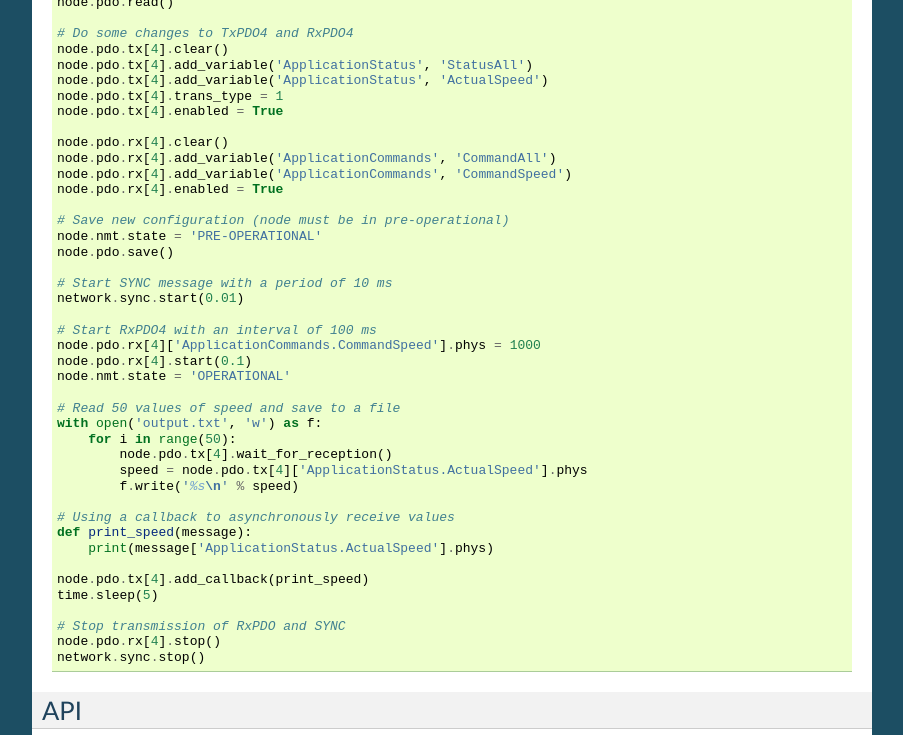
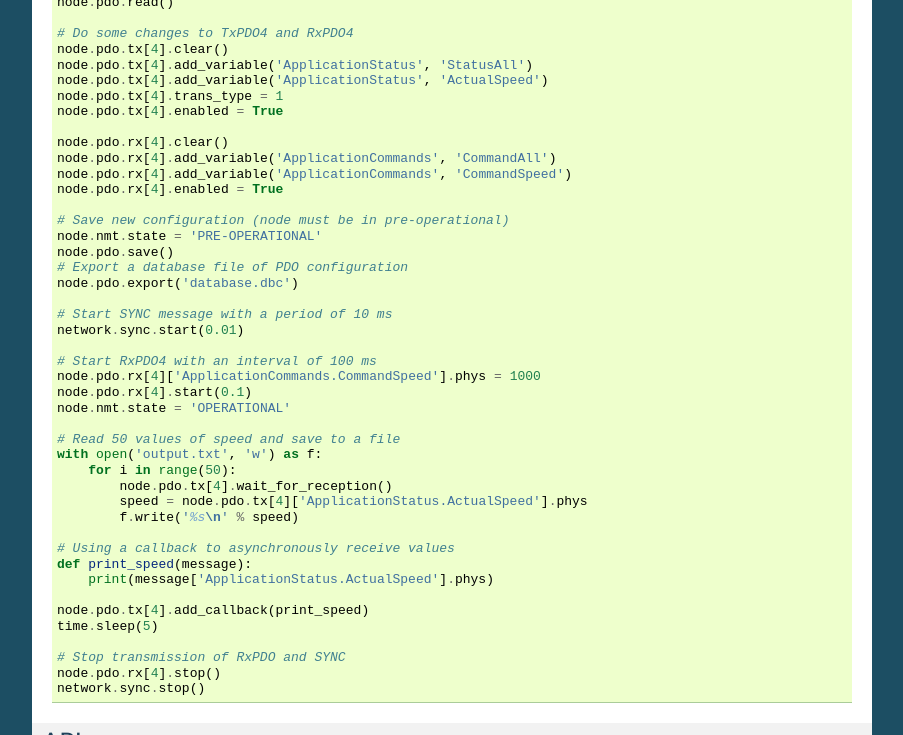
Before and after one commit to christiansandberg/canopen, a Sphinx documentation site: the page built from doc/pdo.rst, in a window 1280 px wide and 900 px high, scrolled down 613 px, cut to the strip 0-735 px from the top of the window. Shown: the whole strip, without its empty margins (198-1101 px from the left). Built offline with Sphinx 7.4.7, drawn with Linux system fonts in a browser that asks for light colours.

Commit message:
Add example of exporting a PDO database

```diff
--- a/doc/pdo.rst
+++ b/doc/pdo.rst
@@ -51,6 +51,8 @@ starts at 1, not 0)::
     # Save new configuration (node must be in pre-operational)
     node.nmt.state = 'PRE-OPERATIONAL'
     node.pdo.save()
+    # Export a database file of PDO configuration
+    node.pdo.export('database.dbc')
 
     # Start SYNC message with a period of 10 ms
     network.sync.start(0.01)
```
